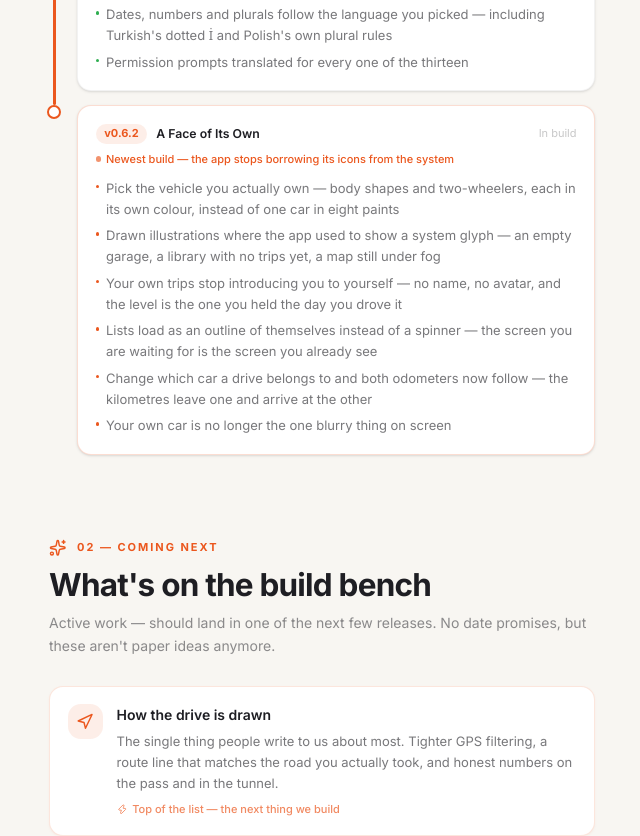
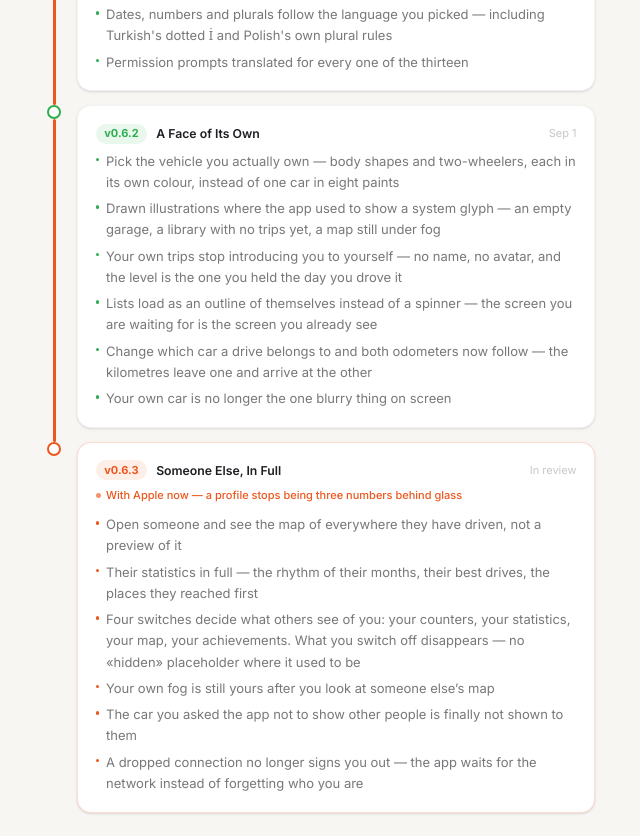
Before and after one commit to OneZee23/triptrack-website, a React (Vite) app: page /roadmap in a window 1280 px wide. Shown: the part 4520-5356 px from the top of the page, without its empty margins (318-958 px from the left). Built offline with nearby package versions, Linux system fonts and the light colour scheme.

Commit message:
docs: roadmap 0.6.3

```diff
--- a/src/pages/Roadmap.tsx
+++ b/src/pages/Roadmap.tsx
@@ -521,12 +521,8 @@ const SHIPPED: Quarter[] = [
       {
         version: 'v0.6.2',
         name: 'A Face of Its Own',
-        date: { en: 'In build', ru: 'В работе' },
-        status: 'current',
-        note: {
-          en: 'Newest build — the app stops borrowing its icons from the system',
-          ru: 'Свежий билд — приложение перестаёт занимать иконки у системы',
-        },
+        date: { en: 'Sep 1', ru: '1 сентября' },
+        status: 'done',
         features: [
           {
             en: 'Pick the vehicle you actually own — body shapes and two-wheelers, each in its own colour, instead of one car in eight paints',
@@ -551,6 +547,42 @@ const SHIPPED: Quarter[] = [
           {
             en: 'Your own car is no longer the one blurry thing on screen',
             ru: 'Своя машина больше не единственное размытое пятно на экране',
+          },
+        ],
+      },
+      {
+        version: 'v0.6.3',
+        name: 'Someone Else, In Full',
+        date: { en: 'In review', ru: 'На ревью' },
+        status: 'current',
+        note: {
+          en: 'With Apple now — a profile stops being three numbers behind glass',
+          ru: 'Сейчас у Apple — профиль перестаёт быть тремя числами за стеклом',
+        },
+        features: [
+          {
+            en: 'Open someone and see the map of everywhere they have driven, not a preview of it',
+            ru: 'Открываешь человека и видишь карту всего, что он проехал, а не её превью',
+          },
+          {
+            en: 'Their statistics in full — the rhythm of their months, their best drives, the places they reached first',
+            ru: 'Его статистика целиком — ритм по месяцам, лучшие поездки, места, куда он добрался первым',
+          },
+          {
+            en: 'Four switches decide what others see of you: your counters, your statistics, your map, your achievements. What you switch off disappears — no «hidden» placeholder where it used to be',
+            ru: 'Четыре тумблера решают, что видно другим: счётчики, статистика, карта, достижения. Выключенное исчезает целиком — на его месте не остаётся плашки «скрыто»',
+          },
+          {
+            en: 'Your own fog is still yours after you look at someone else’s map',
+            ru: 'Твой туман остаётся твоим после того, как посмотрел на чужую карту',
+          },
+          {
+            en: 'The car you asked the app not to show other people is finally not shown to them',
+            ru: 'Машина, которую ты просил не показывать другим, наконец им не показывается',
+          },
+          {
+            en: 'A dropped connection no longer signs you out — the app waits for the network instead of forgetting who you are',
+            ru: 'Пропавшая связь больше не разлогинивает — приложение ждёт сеть, а не забывает, кто ты',
           },
         ],
       },
```
